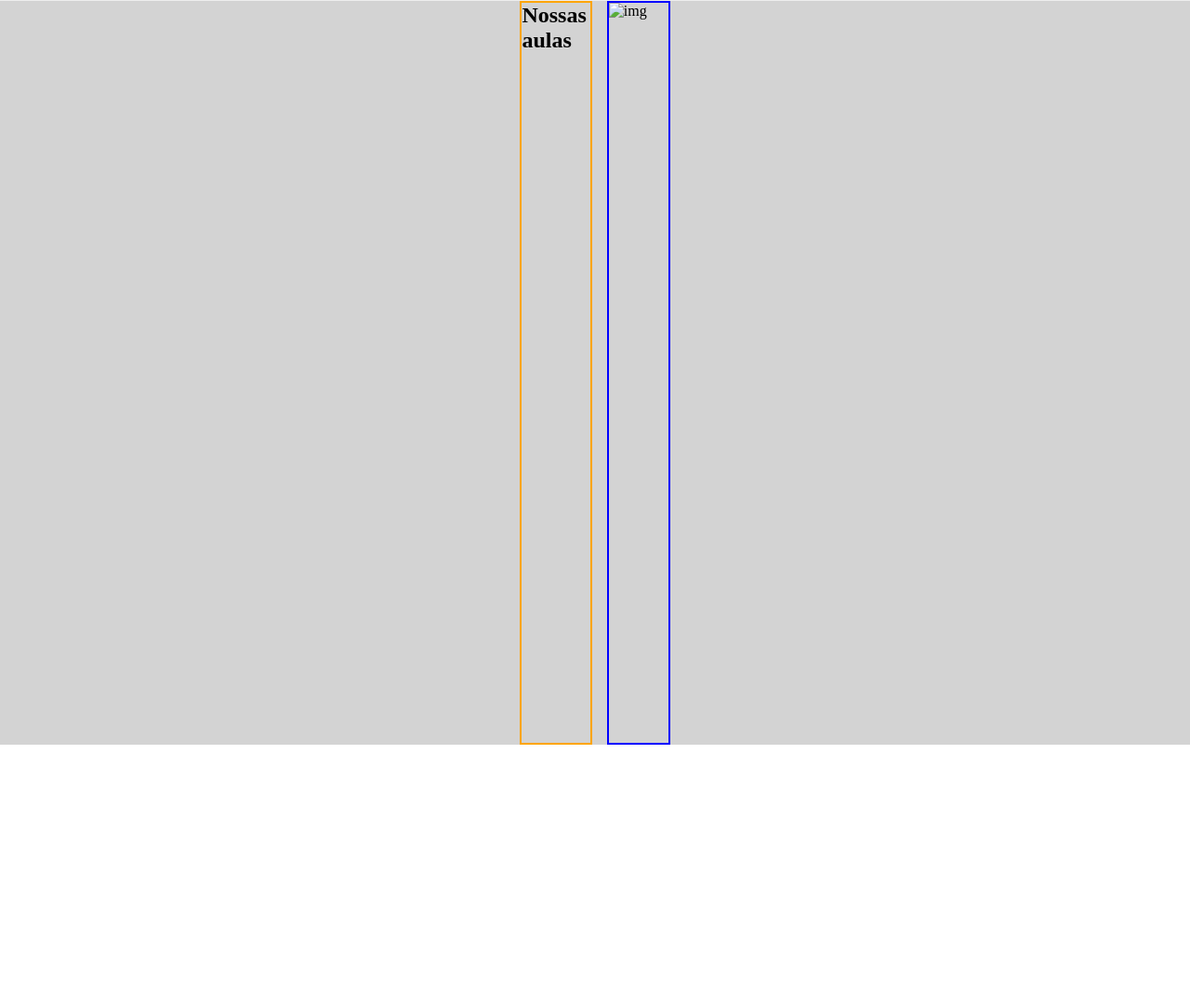
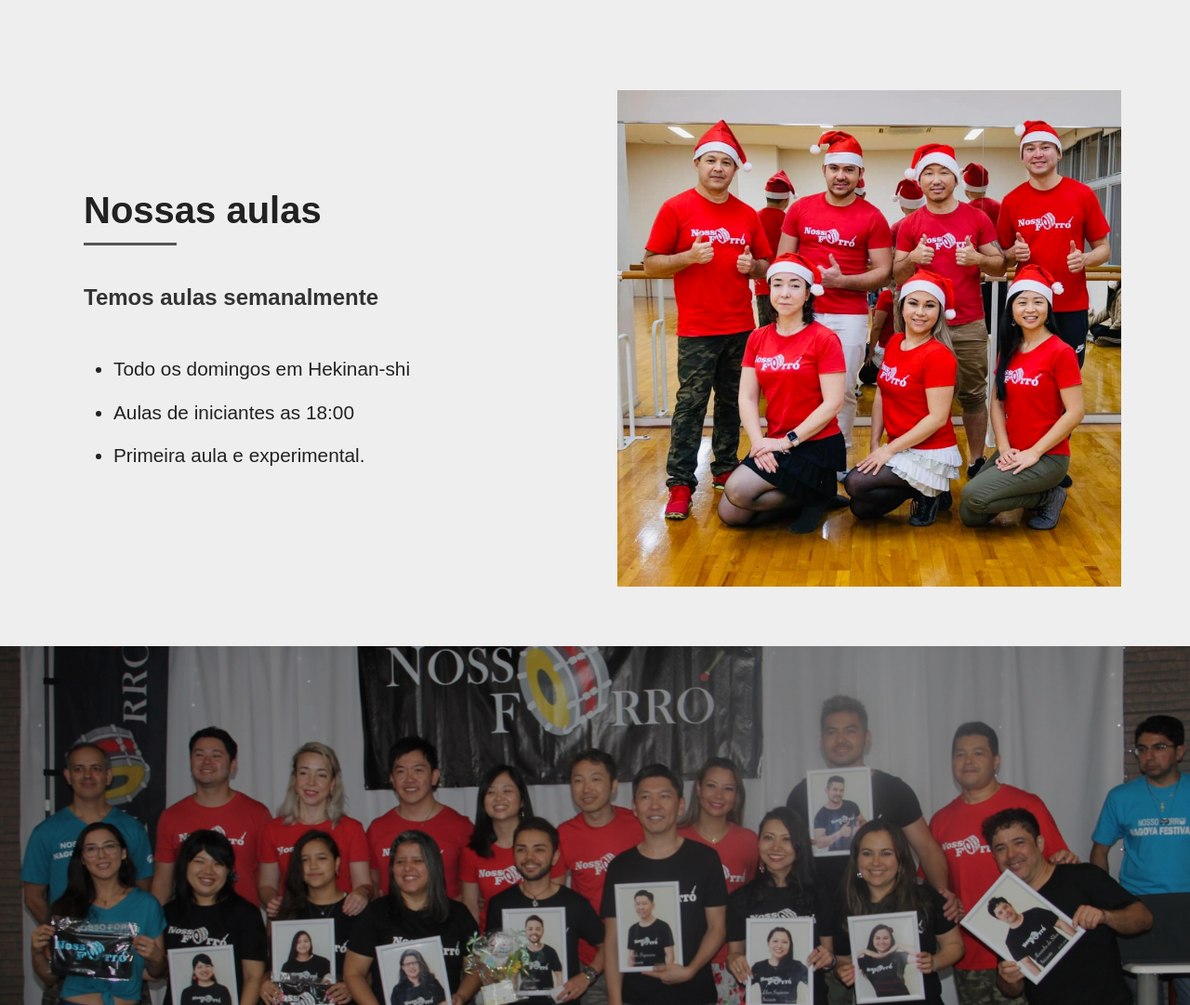
Before and after one commit to Maylon-tech/Nosso_Forro-Website, a plain HTML site: page index.html in a window 1280 px wide. Shown: the part 1431-2512 px from the top of the page at 93% size. Before the commit the page ends 2232 px from the top, so only its background shows below. Drawn offline with Linux system fonts and the light colour scheme; files whose address does not match are found by name.

Commit message:
build the last sectio - footer

```diff
--- a/css/style.css
+++ b/css/style.css
@@ -256,19 +256,90 @@ main {
 
 
 .classes {
-    height: 100vh;
-    background-color: lightgray;
+    width: 100%;
+    background-color: #eee;
+    padding-top: 2rem;
+}
+.classes main {
     display: flex;
+    justify-content: space-between;
+}
+.info-class {
+    width: 70%;
+    padding: 3rem 3rem 3rem 5rem;
+    display: flex;
+    flex-direction: column;
+    justify-content: center;
+}
+.info-class h1 {
+    font-size: 2.5rem;
+    font-family: Arial, Helvetica, sans-serif;
+    color: #222;
+}
+.info-class span {
+    width: 100px;
+    height: 3px;
+    background-color: #555;
+    margin: .8rem 0;
+}
+.info-class  h2 {
+    font-size: 1.5rem;
+    color: #333;
+    font-family: Arial, Helvetica, sans-serif;
+    margin: 1.8rem 0;
+}
+.info-class  ul {
+    padding-left: 2rem;
+}
+.info-class ul li {
+    font-size: 1.3rem;
+    color: #222;
+    margin: 1.4rem 0;
+    font-family: Arial, Helvetica, sans-serif;
+
+}
+.classes .class-image {
+    width: 90%;
+
+}
+.classes .class-image img {
+    width: 100%;
+    height: 100%;
+    object-fit: cover;
+    padding: 4rem;
 }
 
-.info-class {
-    border: 2px solid orange;
 
-    width: 40%;
+.bg-image {
+    height: 80vh;
+    width: 100%;
+    background: linear-gradient(to right, rgba(0, 0, 0, 0.3), rgba(0, 0, 0, 0.2)), url('../assets/Nosso-Forro-dunas-other_exam.jpg');
+    background-position: center;
+    background-size: cover;
 }
 
-.class-image {
-    border: 2px solid blue;
+.footer {
+    height: 45vh;
+    border: 2px solid orange;
+}
 
-    width: 35%;
+.footer .info-footer {
+    max-width: 550px;
+    margin: 0 auto;
+    border: 2px solid orange;
+    padding: 4px;
+
+    height: 80%;
+    display: flex;
+    justify-content: center;
+    flex-direction: column;
 }
+
+.footer .info-footer > div {
+    margin: .5rem 0;
+}
+.footer .info-footer > div > span {
+    color: #222;
+    font-family: Arial, Helvetica, sans-serif;
+    font-size: 1.2rem;
+}
--- a/index.html
+++ b/index.html
@@ -6,6 +6,13 @@
     <meta name="viewport" content="width=device-width, initial-scale=1.0">
     <title>Nosso Forró - Landing Page</title>
     <link rel="stylesheet" href="css/style.css">
+    <link
+        rel="stylesheet"
+        href="https://cdnjs.cloudflare.com/ajax/libs/font-awesome/6.4.0/css/all.min.css"
+        integrity="sha512-iecdLmaskl7CVkqkXNQ/ZH/XLlvWZOJyj7Yy7tcenmpD1ypASozpmT/E0iPtmFIB46ZmdtAc9eNBvH0H/ZpiBw=="
+        crossorigin="anonymous"
+        referrerpolicy="no-referrer"
+    />
 </head>
 <body>
     <section class="home">
@@ -76,12 +83,44 @@
         <main>
             <div class="info-class">
                 <h1>Nossas aulas</h1>
+                <span></span>
+                <h2>Temos aulas semanalmente</h2>
+                <ul>
+                    <li> Todo os domingos em Hekinan-shi</li>
+                    <li> Aulas de iniciantes as 18:00</li>
+                    <li> Primeira aula e experimental.</li>
+                </ul>
             </div>
 
             <div class="class-image">
-                <img src="" alt="img">
+                <img src="assets/Nosso-Forro-Vermelha_team.jpg" alt="img">
             </div>
         </main>
     </section>
+
+    <section class="bg-image">
+    </section>
+
+    <footer class="footer">
+        <div class="info-footer">
+            <div class="tel">
+                <i class="fa-light fa-phone-volume"></i>
+                <span>090 6582 3525</span>
+            </div>
+            <div class="email">
+                <i class="fa-sharp fa-light fa-envelope"></i>
+                <span>nossoforro@hotmail.com</span>
+            </div>
+            <div class="face">
+                <i class="fa-brands fa-facebook-f"></i>
+                <span>@academianossoforro</span>
+            </div>
+        </div>
+
+        <div class="footer-bottom">
+            <span>Desenvolvido por Nemoto Dev</span>
+             <a href="#portfolio">Acesso meu Portfolio</a>
+        </div>
+    </footer>
 </body>
 </html>
```
